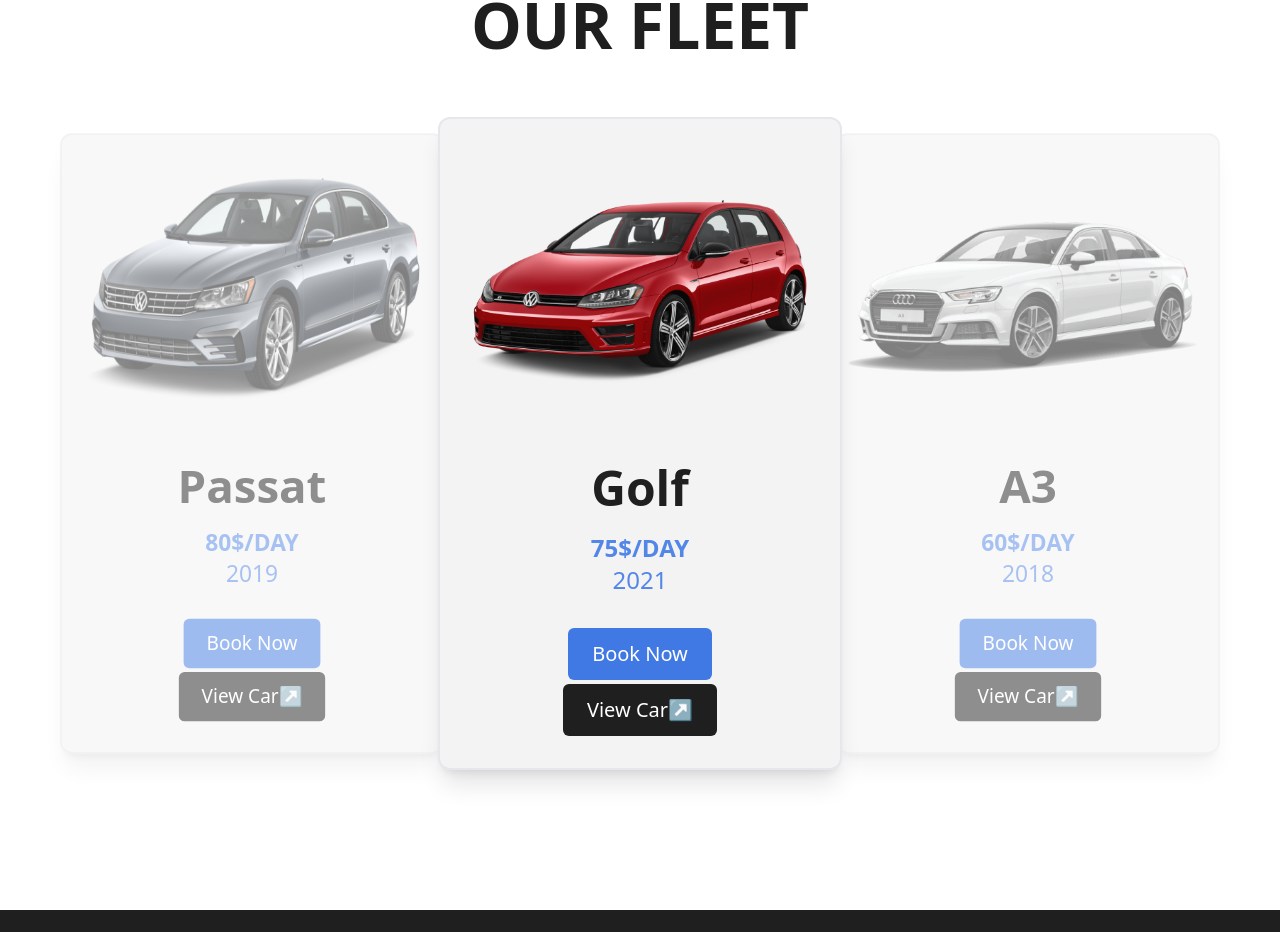
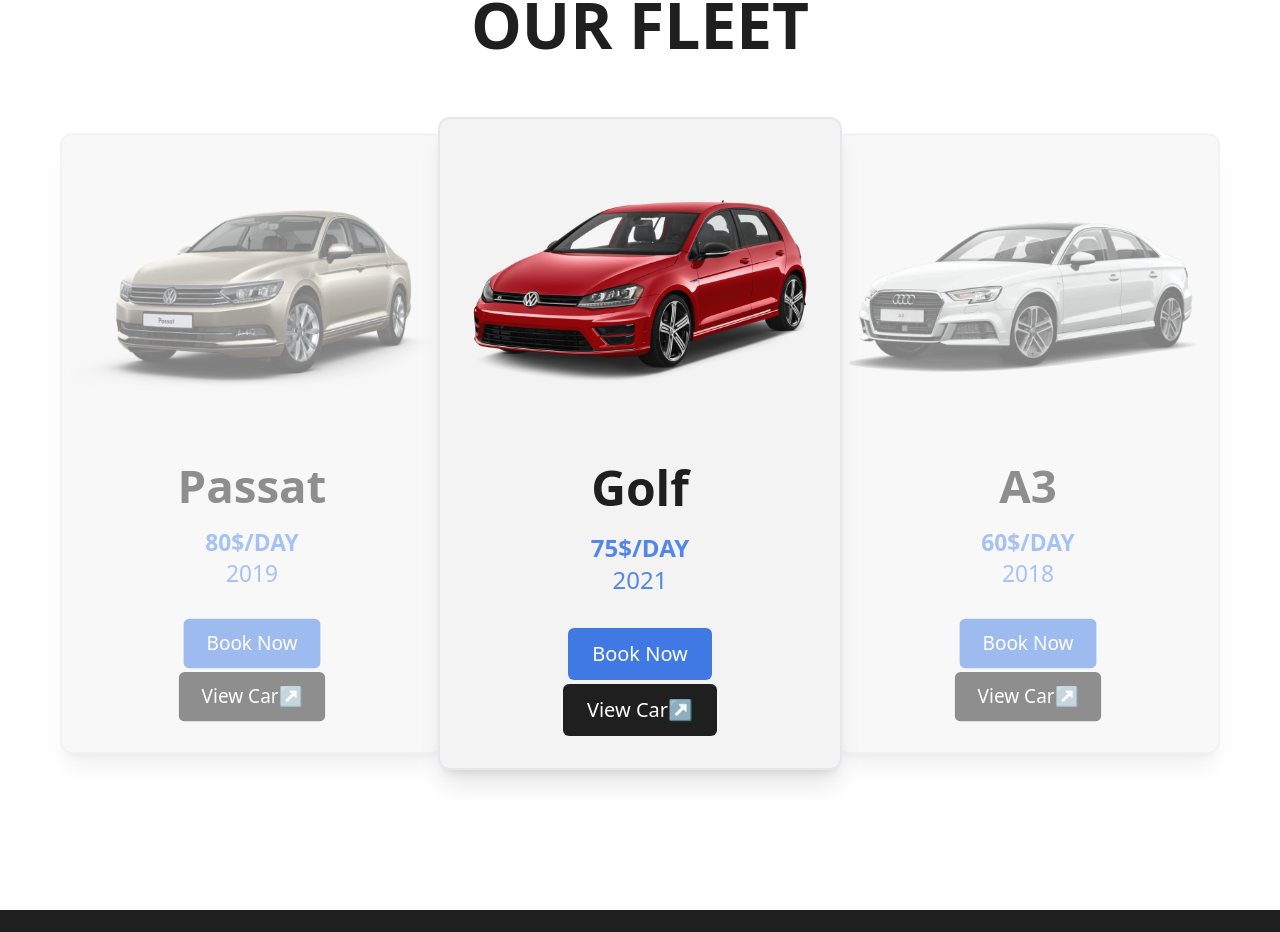
Before and after one commit to DorantVelija/euroline, a React (Create React App) app: page / in a window 1280 px wide. Shown: the part 1375-2307 px from the top of the page. Built offline with nearby package versions, Linux system fonts and the light colour scheme.

Commit message:
added reservations page

```diff
--- a/src/App.js
+++ b/src/App.js
@@ -5,6 +5,7 @@
 
 import Home from "./pages/Home";
 import Contact from "./pages/Contact";
+import Reservations from "./pages/Reservations";
 import NotFound from "./pages/NotFound";
 import Test from "./pages/Test";
 
@@ -18,7 +19,8 @@
             <Routes>
                 <Route exact path="/" element={<Home />} />
                 <Route exact path="/test" element={<Test text="bruh"/>} />
-                <Route exact path="/contact" element={<Contact />} />
+                <Route exact path="/contact" element={<Contact />} />>
+                <Route exact path="/reservations" element={<Reservations />} />
                 <Route exact path="/car-page" element={<CarPage />} />
                 <Route path="/car-page/:brand/:name/:price/:id/" element={<CarPage />} />
                 <Route path="*" element={<NotFound />} />
--- a/src/pages/CarPage.js
+++ b/src/pages/CarPage.js
@@ -43,12 +43,12 @@
                             <div className="flex flex-col">
                                 <div>
                                     <span className="title-font font-medium text-xl text-gray-900">From  </span>
-                                    <input type="datetime-local"/>
+                                    <input type="date"/>
                                 </div>
 
                                 <div>
                                     <span className="title-font font-medium text-xl text-gray-900">To  </span>
-                                    <input type="datetime-local"/>
+                                    <input type="date"/>
                                 </div>
 
                             </div>
--- a/src/pages/OurFleet.js
+++ b/src/pages/OurFleet.js
@@ -16,7 +16,7 @@
             <Heading color="black" weight="black" size="largeXXL" classes="mb-8 text-center">OUR FLEET</Heading>
             <div className="flex justify-center">
                 <div className="grid md:grid-cols-2 xl:grid-cols-3 max-md:mx-4 max-md:-space-y-8">
-                    <CarCard img="/assets/car-img-passat.png" brand="volkswagen" name="passat" price="80" year="2019" position="left"/>
+                    <CarCard img="/assets/passat.webp" brand="volkswagen" name="passat" price="80" year="2019" position="left"/>
                     <CarCard img={Golf} brand="volkswagen" name="golf" price="75" year="2021" position="center"/>
                     <CarCard img="/assets/car-img-audi.png" brand="audi" name="a3" price="60" year="2018" position="right"/>
                 </div>
--- /dev/null
+++ b/src/pages/Reservations.js
@@ -0,0 +1,20 @@
+import React from "react"
+import CarCard from "../components/CarCard"
+import Golf from "../assets/car-img-1.png";
+
+const Reservations = () => {
+    return (
+        <div className="grid md:grid-cols-2 xl:grid-cols-3 max-md:-space-y-8 mx-auto max-w-6xl py-20">
+            <CarCard img="/assets/passat.webp" brand="volkswagen" name="passat" price="80" year="2019"/>
+            <CarCard img={Golf} brand="volkswagen" name="golf" price="75" year="2021"/>
+            <CarCard img="/assets/car-img-audi.png" brand="audi" name="a3" price="60" year="2018"/>
+            <CarCard img={Golf} brand="volkswagen" name="golf" price="75" year="2021"/>
+            <CarCard img="/assets/passat.webp" brand="volkswagen" name="passat" price="80" year="2019"/>
+            <CarCard img="/assets/car-img-audi.png" brand="audi" name="a3" price="60" year="2018"/>
+            <CarCard img="/assets/passat.webp" brand="volkswagen" name="passat" price="80" year="2019"/>
+
+        </div>
+    )
+}
+
+export default Reservations
```
Also changed, not shown: public/assets/passat.webp (added).
